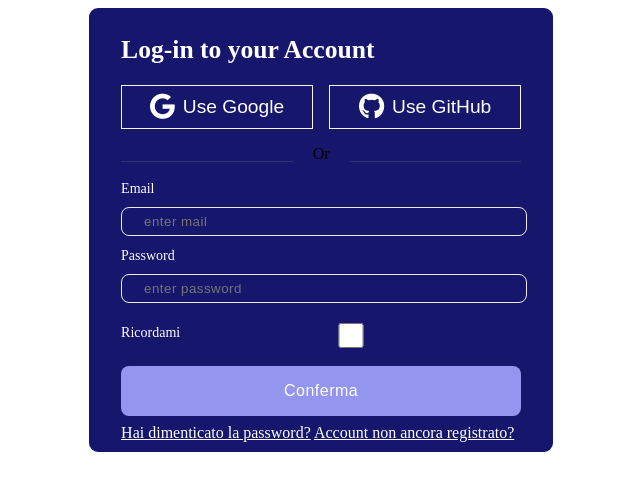
After one commit to YuriRomano02/DibrisPlus, a PHP site: page /form_login.php in a window 1280 px wide. The commit adds this page. Shown: the top 491 px of the page, without its empty margins (447-1087 px from the left). Run offline with PHP 8.4, Linux system fonts and the light colour scheme; some libraries are stand-ins or nearby versions; some web fonts are replaced.

Commit message:
UPDATE: form_login.php

```diff
--- a/site/Sezioni/Presentazione/presentation.php
+++ b/site/Sezioni/Presentazione/presentation.php
@@ -22,8 +22,10 @@
             <p id="plus">+</p>
         </div>
         <div class="nav_items">
-            <p>Login</p>
-            <p>Sign-up</p>
+            <a href="">Home</a>
+            <a href="">Cinema</a>
+            <a href="../../Login/form_login.php">Login</a>
+            <a href="../../registration/registration.php">Sign-up</a>
         </div>
     </nav>
 
--- /dev/null
+++ b/site/login/form_login.css
@@ -0,0 +1,126 @@
+body {
+  height: 100%;
+  display: flex;
+  flex-wrap: wrap;
+  justify-content: center;
+  align-items: center;
+}
+
+#div_logo {
+  color: white;
+  display: flex;
+  font-size: 5rem;
+  font-family: 'New Walt Disney Font', sans-serif;
+}
+
+#stellina {
+  margin-left: 5px;
+  font-family: sans-serif;
+  position: relative;
+  transform-origin: -250px 50%;
+}
+
+input {
+  width: 100%;
+  height: 25px;
+  letter-spacing: 0.03rem;
+  border: 1px solid #eaeaea;
+  background: transparent;
+  outline: none;
+  border-radius: 8px;
+  text-indent: 20px;
+  margin-top: 10px;
+  margin-bottom: 10px;
+  transition: all 0.2s ease-in-out;
+}
+
+label {
+  font-size: 14px;
+  font-weight: 500;
+  color: #fff;
+  margin-bottom: 6px;
+}
+
+form {
+  margin-left: 100px;
+  margin-right: 100px;
+  width: 400px;
+  padding: 10px 32px;
+  border-radius: 9px;
+  background-color: rgb(22, 22, 109);
+}
+
+form h1 {
+  font-size: 1.6rem;
+  color: white;
+}
+
+.social_button {
+  display: flex;
+  gap: 16px;
+  margin-top: 20px;
+}
+
+.social_button button {
+  width: 100%;
+  display: flex;
+  padding: 8px;
+  align-items: center;
+  justify-content: center;
+  gap: 8px;
+  font-size: 1.2rem;
+  font-weight: 500;
+  color: white;
+  border: 1px solid whitesmoke;
+  background: transparent;
+  cursor: pointer;
+  transition: all 0.2s ease-in-out;
+}
+
+.social_button button i {
+  font-size: 26px;
+}
+
+.social_button button:hover {
+  background: #6667b0;
+  color: #fff;
+}
+
+.divider {
+  display: flex;
+  align-items: center;
+  gap: 20px;
+}
+
+.divider .line {
+  height: 1px;
+  width: 100%;
+  background: rgb(161, 155, 155);
+  opacity: 0.2;
+  margin: 30px 0 16px;
+}
+
+#remember{
+  display: flex;
+  align-items: center;
+
+}
+
+a{
+  color: white;
+}
+
+.registerbtn {
+  background-color: #9395ee;
+  color: white;
+  padding: 16px 20px;
+  margin: 8px 0;
+  border: none;
+  cursor: pointer;
+  width: 100%;
+  border-radius: 8px;
+  font-size: 16px;
+  font-weight: 500;
+  letter-spacing: 0.03rem;
+  transition: all 0.2s ease-in-out;
+}
--- /dev/null
+++ b/site/login/form_login.php
@@ -0,0 +1,64 @@
+<!DOCTYPE html>
+<html>
+
+<head>
+    <meta charset="UTF-8">
+    <meta name="viewport" content="width=device-width, initial-scale=1.0">
+    <title>Log-in</title>
+    <link rel="stylesheet" href="../Elementi in comune/sfondo.css">
+    <link rel="stylesheet" href="./form_login.css">
+    <link href="https://fonts.cdnfonts.com/css/new-walt-disney-font" rel="stylesheet">
+</head>
+
+<body>
+
+    <div id="div_logo">
+        <p>Dibris</p>
+        <p id="stellina">+</p>
+    </div>
+    <div></div>
+    <form action="./login.php" method="post">
+
+        <h1>Log-in to your Account</h1>
+        <div class="social_button">
+            <button>
+                <i class="fa-brands fa-google"></i>
+                Use Google
+            </button>
+            <button>
+                <i class="fa-brands fa-github"></i>
+                Use GitHub
+            </button>
+        </div>
+        <div class="divider">
+            <div class="line"></div>
+            <p>Or</p>
+            <div class="line"></div>
+        </div>
+
+        <label for="email">Email</label><br>
+        <input type="email" placeholder="enter mail" name="Email" value="<?php if (isset($_COOKIE['email'])) {
+            echo $_COOKIE['email'];
+        } ?>" required><br>
+
+        <label for="password">Password</label><br>
+        <input type="password" placeholder="enter password" maxlength="24" minlength="6" name="password" value="<?php if (isset($_COOKIE['password'])) {
+            echo $_COOKIE['password'];
+        } ?>" required><br>
+
+        <div id="remember">
+            <label for="remember">Ricordami</label>
+            <input type="checkbox" name="remember">
+        </div>
+
+        <button type="submit" name="submit" class="registerbtn ">Conferma</button>
+
+        <a href="../login/change_p.php">Hai dimenticato la password?</a>
+        <a href="../registration/registration.html">Account non ancora registrato?</a>
+    </form>
+    <div></div>
+
+    <script src="https://kit.fontawesome.com/549ec4da67.js" crossorigin="anonymous"></script>
+</body>
+
+</html>
```
Also changed, not shown: site/Elementi in comune/sfondo.css (+8 -0 lines), site/Sezioni/Presentazione/presentazione.css (+13 -4 lines), site/login/login.php (+0 -79 lines), site/login/style.css (deleted, +0 -125 lines), site/login/prova.css (added).
